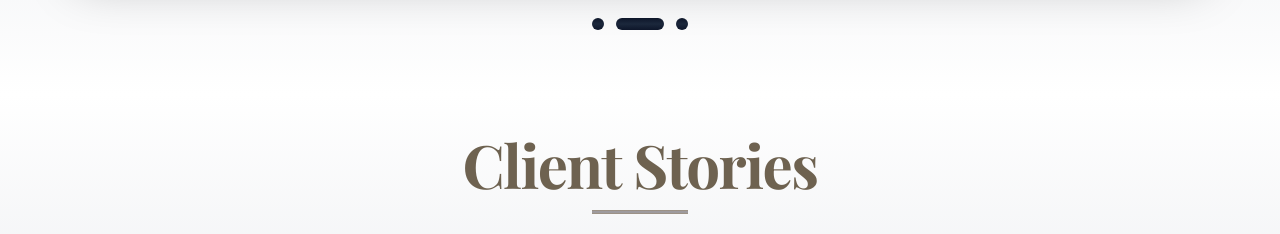
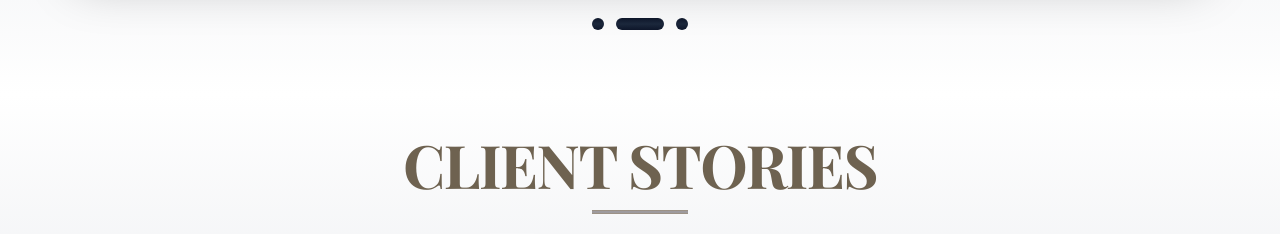
Before and after one commit to devanshpareek/melange-work, a Next.js app: page / in a window 1280 px wide. Shown: the part 6200-6434 px from the top of the page. Built offline with nearby package versions, Linux system fonts and the light colour scheme; a web font is replaced by a local one.

Commit message:
minor changes

```diff
--- a/components/HomePageTestimonialSection.jsx
+++ b/components/HomePageTestimonialSection.jsx
@@ -17,7 +17,7 @@ const TestimonialVideosSection = ({ videos }) => {
         {/* Section Header */}
         <div className="text-center mb-6">
           <h2 className="text-5xl md:text-6xl font-bold text-black mb-4 tracking-tight">
-            Client Stories
+            CLIENT STORIES
           </h2>
           <div
             className="separation-line w-24 h-1 bg-gradient-to-b from-transparent via-zinc-400 to-transparent
```
